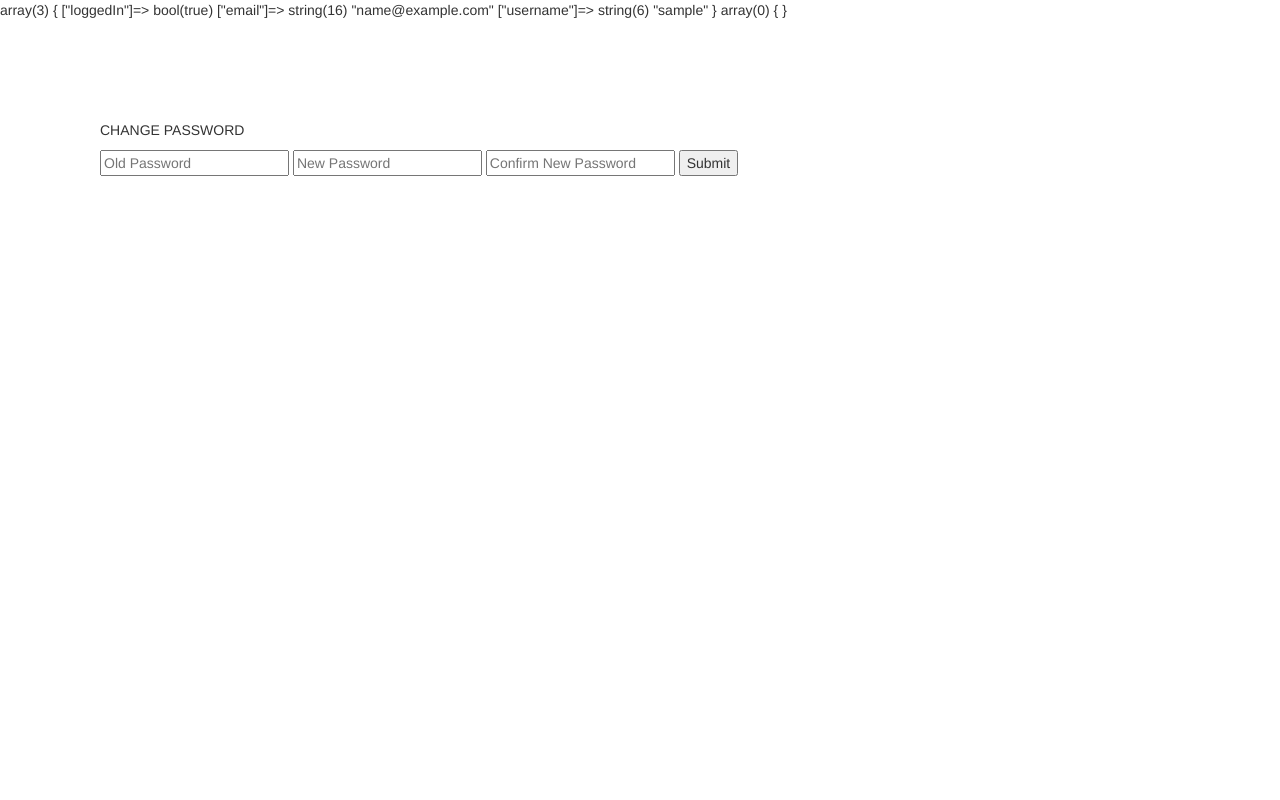
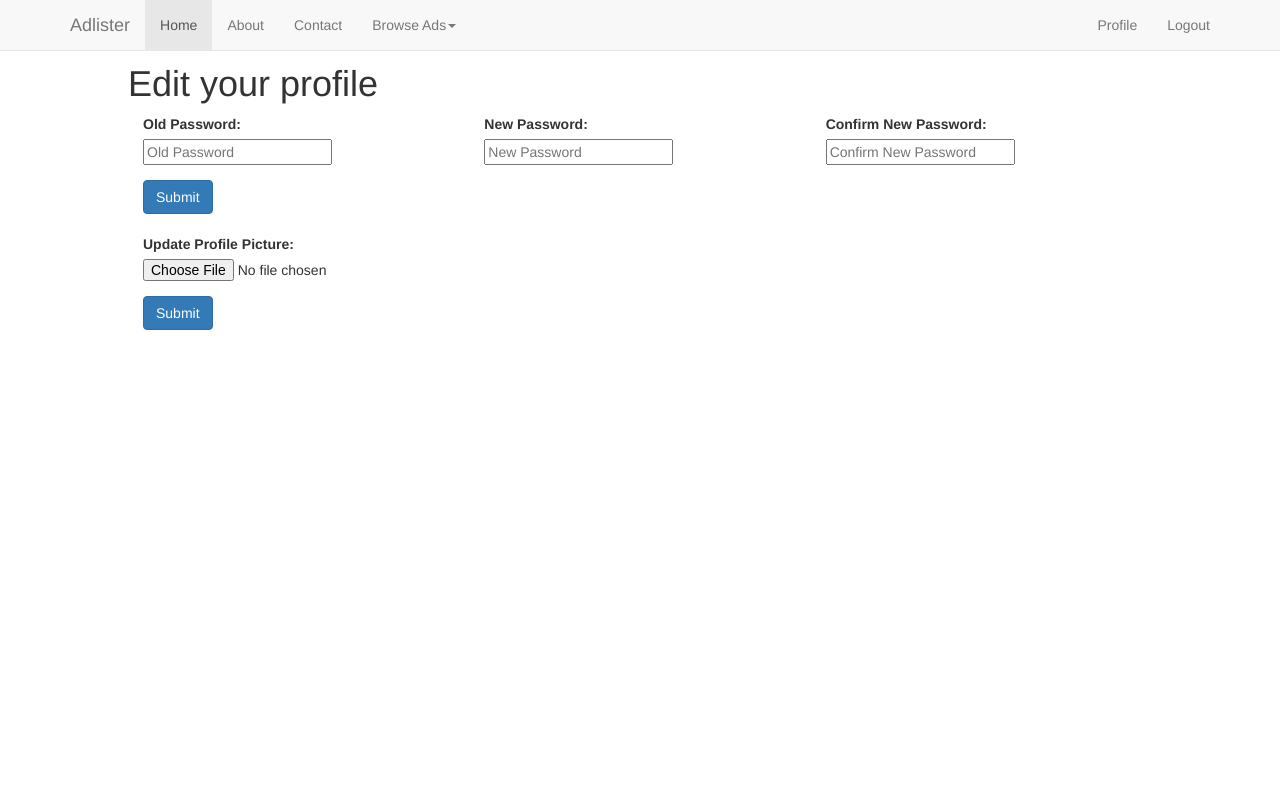
Before and after one commit to LeftSideStrongSide/RightSideWeakSide, a PHP site: page /users.edit.php in a window 1280 px wide. Run offline with PHP 8.4, Linux system fonts and the light colour scheme; the visitor is signed in with stand-in values (Sample User, id 1); some libraries are stand-ins or nearby versions.

Commit message:
made the user edit pretty and functional

```diff
--- a/public/users.edit.php
+++ b/public/users.edit.php
@@ -1,82 +1,107 @@
 <!DOCTYPE html>
 <?
+	require '../bootstrap.php';
 	session_start();
-	var_dump($_SESSION);
+
 	if(!$_SESSION['loggedIn']){
 		header('Location: auth.login.php');
 	}
-	require '../bootstrap.php';
+
+	if(!empty($_POST['changePassword'])){
+		$errors = Profiles::changePassword();
+	}
+	if(!empty($_POST['pic'])){
+		if(!empty(basename($_FILES['profile_picture']['name'])) && empty($errors)) {
+		    $uploads_directory = 'img/uploads/';
+		    $filename = $uploads_directory . basename($_FILES['profile_picture']['name']);
+		    if (move_uploaded_file($_FILES['profile_picture']['tmp_name'], $filename)) {
+		        echo '<p>The file '. basename( $_FILES['profile_picture']['name']). ' has been uploaded.</p>';
+		    } else {
+		        echo "Sorry, there was an error uploading your file.";
+		    }
+			$profile_picture = $filename;
+
+			$profiles = new Profiles();
+			$profiles->profile_picture = $profile_picture;
+			$profiles->email = $_SESSION['email'];
+			$profiles->updateProfilePicture();
+		}
+	}
 
 ?>
+<!DOCTYPE html>
 <html lang="en">
 <head>
+	<title>Create Adlister Ad</title>
 	<meta charset="UTF-8">
-	<title>Adlister</title>
-	<!-- Latest compiled and minified CSS -->
-	<link rel="stylesheet" href="https://maxcdn.bootstrapcdn.com/bootstrap/3.3.5/css/bootstrap.min.css">
-
+	<meta name="viewport" content="width=device-width, initial-scale=1">
+	<link rel="stylesheet" href="http://maxcdn.bootstrapcdn.com/bootstrap/3.3.5/css/bootstrap.min.css">
+	<script src="https://ajax.googleapis.com/ajax/libs/jquery/1.11.3/jquery.min.js"></script>
+	<script src="http://maxcdn.bootstrapcdn.com/bootstrap/3.3.5/js/bootstrap.min.js"></script>
 	<style>
-	/* Sticky footer styles
-	-------------------------------------------------- */
-	html {
-	  position: relative;
-	  min-height: 100%;
+		body{
+			width: 80%;
+			margin-left: auto;
+			margin-right: auto;
+			margin-bottom: 4em;
+			padding-top: 1em;
 		}
-	body {
-	  /* Margin bottom by footer height */
-	  margin-bottom: 60px;
+		.red{
+			color: red;
 		}
-	.footer {
-	  position: absolute;
-	  bottom: 0;
-	  width: 100%;
-	  /* Set the fixed height of the footer here */
-	  height: 60px;
-	  background-color: #f5f5f5;
+		.gimmeABooty{
+			margin-bottom: 20px;
 		}
-	/* Custom page CSS
-	-------------------------------------------------- */
-	/* Not required for template or sticky footer method. */
-	body > .container {
-	  padding: 60px 15px 0;
-	}
-	.container .text-muted {
-	  margin: 20px 0;
-	}
-	.footer > .container {
-	  padding-right: 15px;
-	  padding-left: 15px;
-	}
-	code {
-	  font-size: 80%;
-	}
-	.whereAmI{
-		margin-top: 100px;
-		margin-left: 100px;
+		h1{
+			margin-top: 50px;
 		}
 	</style>
 </head>
 <body>
-<!-- jquery  -->
-<script src="/js/jquery.js"></script>
-
+	<h1>Edit your profile</h1>
 	<?
-	var_dump($_POST);
-	if(!empty($_POST['changePassword'])){
-		$errors = Profiles::changePassword();
+		require_once '../views/partials/navbar.php';
 		if(!empty($errors)){
 			foreach ($errors as $error) {
-				echo "<p><span class='red'>$error</span></p>";
-			}
+					echo "<p class='red'> $error </p>";
 			}
 		}
 	?>
+
+
 	<form class="whereAmI" method="POST">
-	<p>CHANGE PASSWORD</p>
+		<div class="col-md-4">
+			<label for="oldPassword"> Old Password:</label>
+			<div class="form-group">
 				<input type="text" name="oldPassword" placeholder="Old Password">
+			</div>
+		</div>
+
+		<div class="col-md-4">
+			<label for="newPassword"> New Password:</label>
+			<div class="form-group">
 				<input type="text" name="newPassword" placeholder="New Password">
+			</div>
+		</div>
+		<div class="col-md-4">
+			<label for="confirmNewPassword"> Confirm New Password:</label>
+			<div class="form-group">
 				<input type="text" name="confirmNewPassword" placeholder="Confirm New Password">
-		<input type="submit" name="changePassword" value="Submit">
+			</div>
+		</div>
+		<div class="col-md-12">
+			<input type="submit" class="btn btn-primary gimmeABooty" name="changePassword" value="Submit">
+		</div>
+	</form>
+
+	<form method = "POST" action="users.edit.php" enctype="multipart/form-data" role="form">
+		<div class="col-md-4">
+			<div class="form-group">
+				<label for="profile_picture">Update Profile Picture:</label>
+				<input type="file" name="profile_picture" id="profile_picture">
+			</div>
+			<button type="submit" value="Submit" name="pic" class="btn btn-primary">Submit</button>
+		</div>
 	</form>
 <!-- Latest compiled and minified JavaScript -->
 <script src="https://maxcdn.bootstrapcdn.com/bootstrap/3.3.5/js/bootstrap.min.js"></script>
```
Also changed, not shown: public/img/uploads/leftside.jpg (added). Lines whose indentation alone changed are shown as unchanged.
